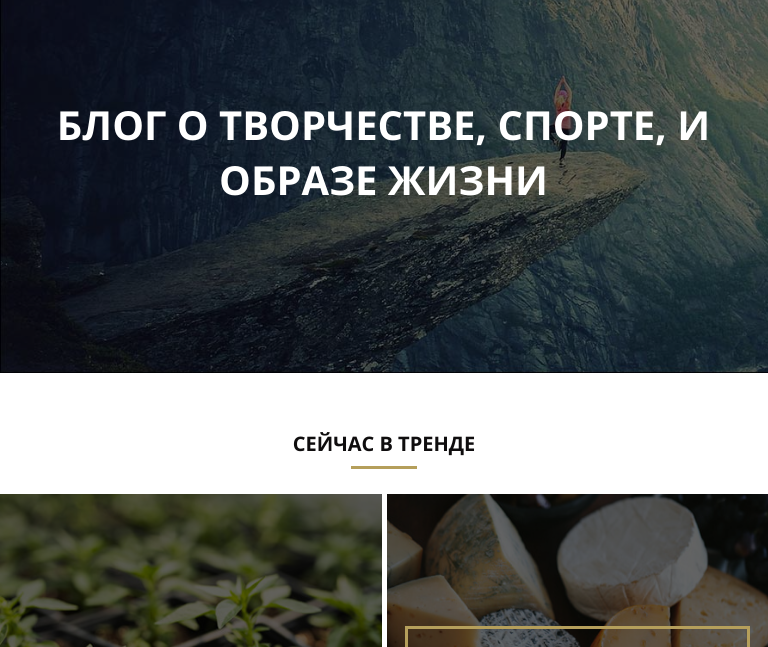
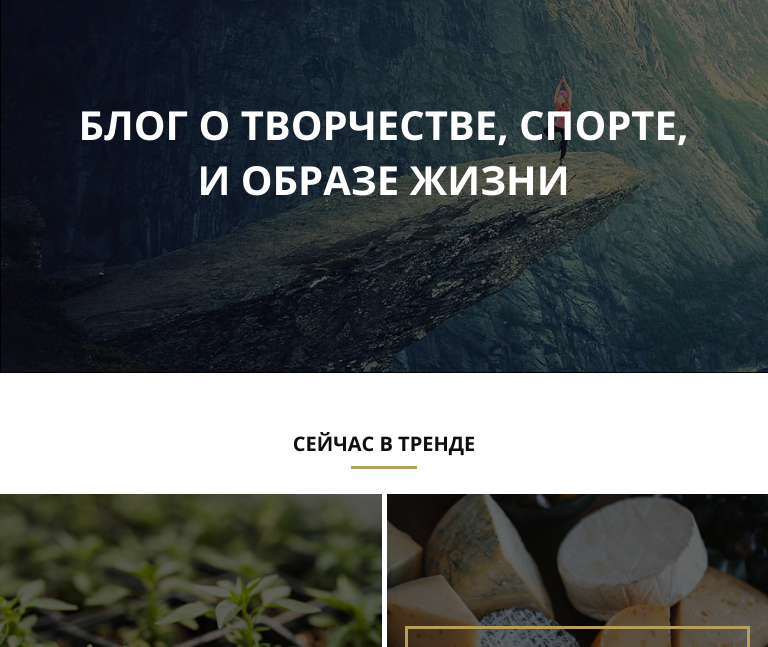
Before and after one commit to shindand/diplom, a plain HTML site: page index.html in a window 768 px wide. Shown: the part 77-724 px from the top of the page. Drawn offline with Linux system fonts and the light colour scheme; files whose address does not match are found by name.

Commit message:
Update style.css

```diff
--- a/css/style.css
+++ b/css/style.css
@@ -1053,6 +1053,7 @@ footer li {
   .title {
     font-size: 40px;
     line-height: 55px;
+    width: 640px;
   }
 
   .trends {
```
